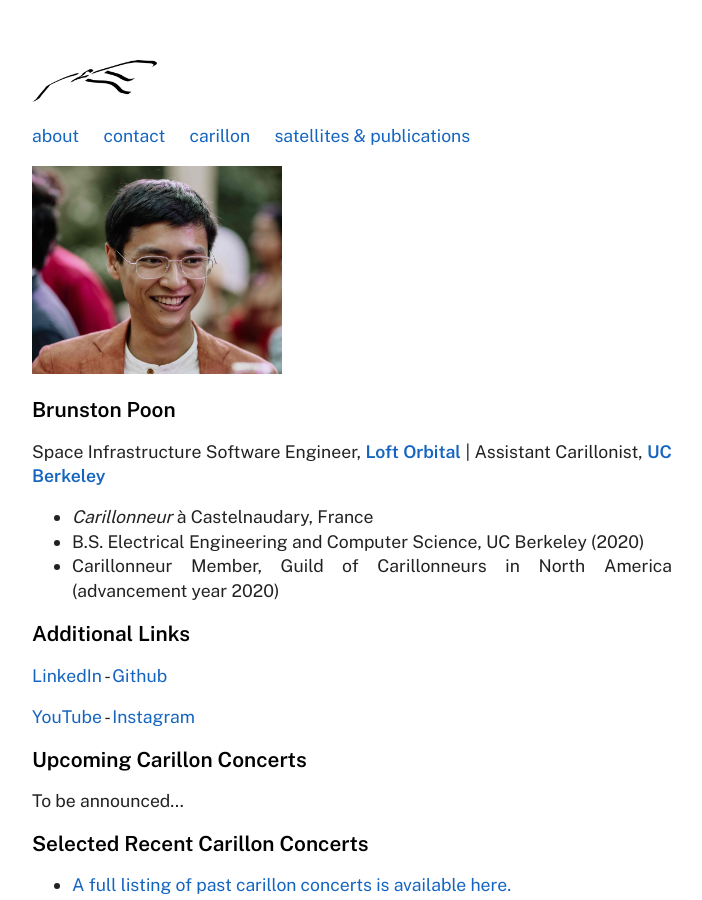
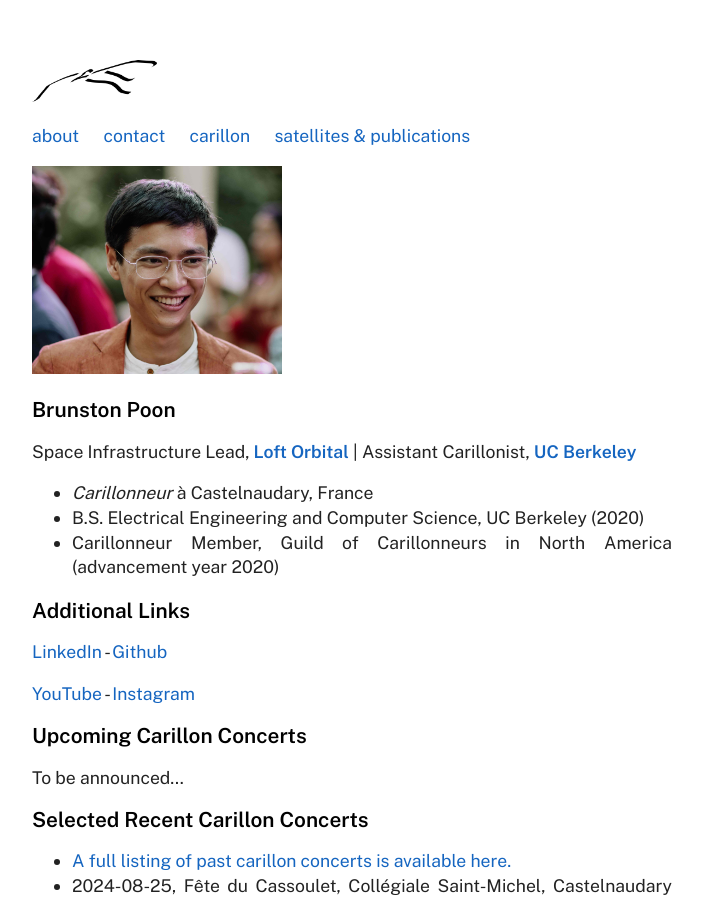
Before and after one commit to brunston/brunstonnet, a Jekyll site: the page built from index.md, in a window 1280 px wide and 900 px high. Shown: the whole window, without its empty margins (288-990 px from the left). Built offline with Jekyll 4.4.1, drawn with Linux system fonts in a browser that asks for light colours.

Commit message:
feat: minor changes 2025-03-31

```diff
--- a/index.md
+++ b/index.md
@@ -8,7 +8,7 @@
 Brunston Poon
 =============
 
-Space Infrastructure Software Engineer, **[Loft Orbital](https://www.loftorbital.com/)** \| Assistant Carillonist, **[UC Berkeley](https://music.berkeley.edu/sather-tower-carillon/)**
+Space Infrastructure Lead, **[Loft Orbital](https://www.loftorbital.com/)** \| Assistant Carillonist, **[UC Berkeley](https://music.berkeley.edu/sather-tower-carillon/)**
 
 * *Carillonneur* à Castelnaudary, France
 * B.S. Electrical Engineering and Computer Science, UC Berkeley (2020)
```
Also changed, not shown: projects/index.md (+1 -0 lines).
